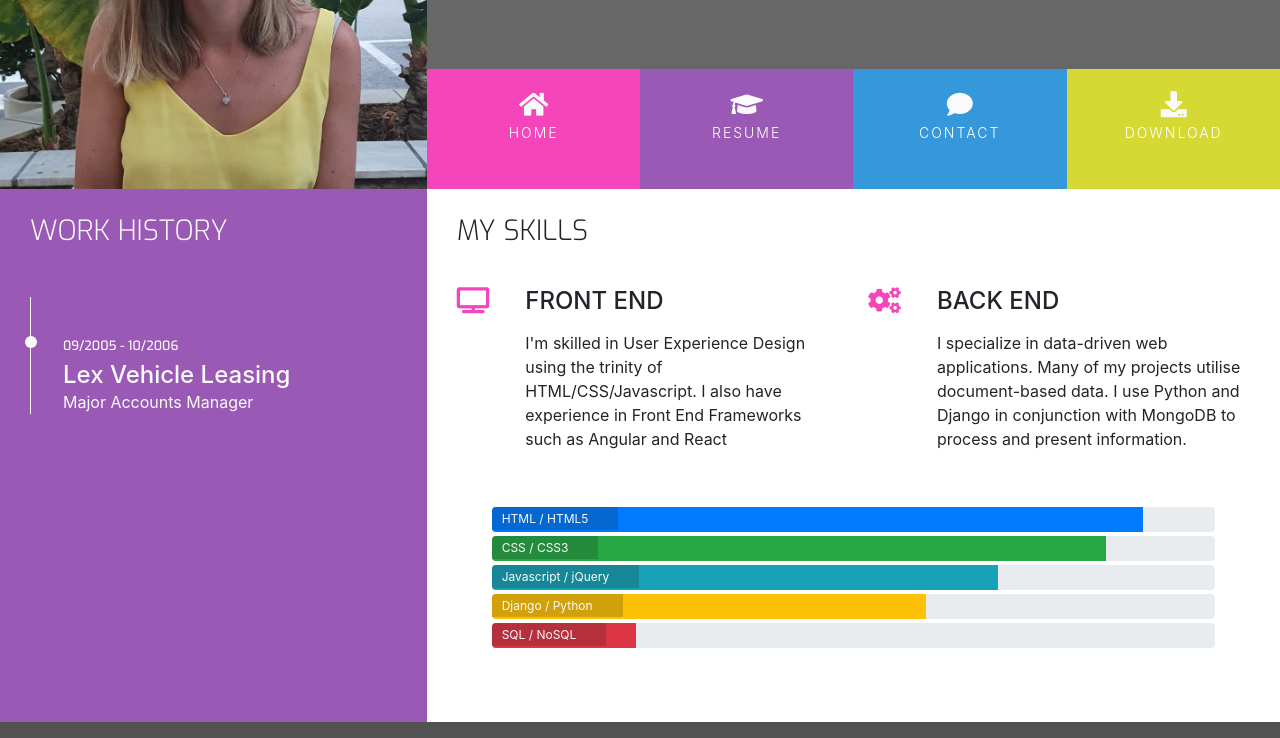
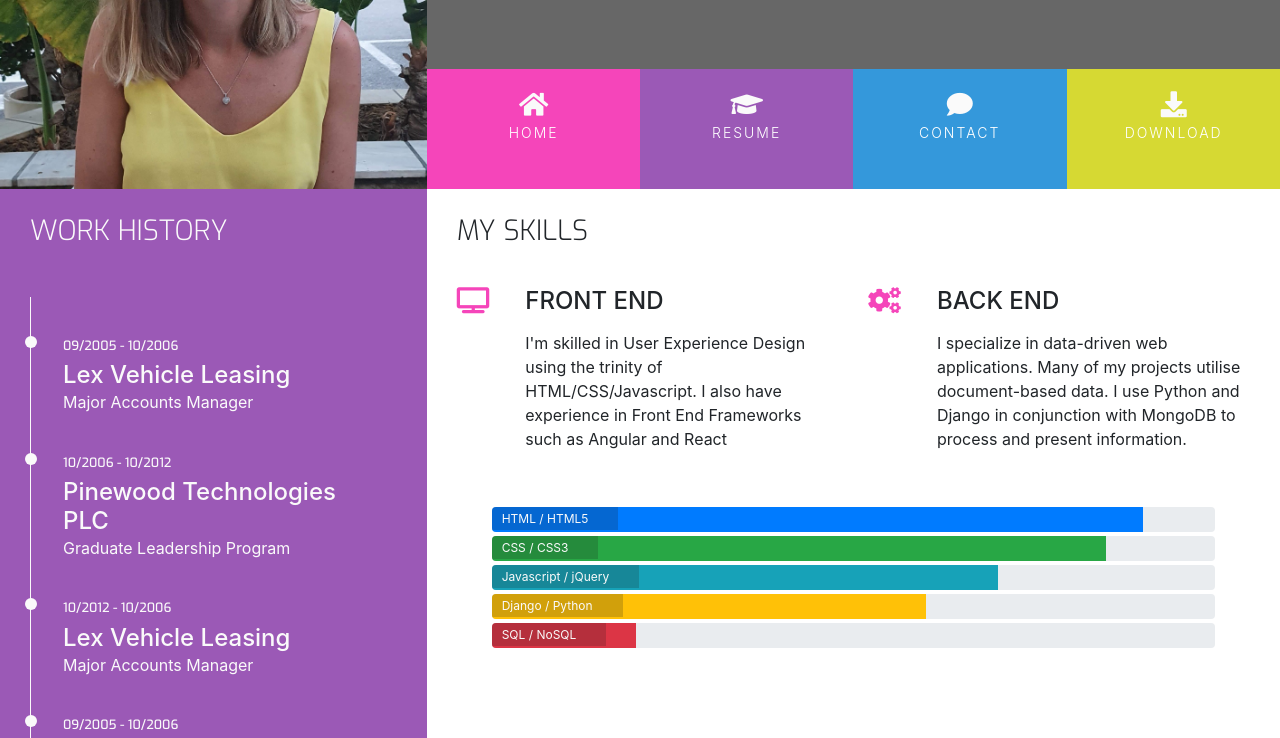
Before and after one commit to quiltingcode/My-Resume, a plain HTML site: page resume.html in a window 1280 px wide. Shown: the part 180-918 px from the top of the page. Drawn offline with nearby package versions, Linux system fonts and the light colour scheme.

Commit message:
Style timeline

```diff
--- a/assets/css/style.css
+++ b/assets/css/style.css
@@ -330,3 +330,7 @@ footer {
     content: '';
     background: #fafafa;
 }
+
+.history-items {
+    margin-bottom: 30px;
+}
--- a/resume.html
+++ b/resume.html
@@ -54,9 +54,23 @@
                         <h3 class="history-heading uppercase">Work History</h3>
                     </div>
                 </div>
-                <div class="timeline-item" data-dates="09/2005 - 10/2006">
-                    <h4>Lex Vehicle Leasing</h4>
-                    <p>Major Accounts Manager</p>
+                <div class="history-items">
+                    <div class="timeline-item" data-dates="09/2005 - 10/2006">
+                        <h4>Lex Vehicle Leasing</h4>
+                        <p>Major Accounts Manager</p>
+                    </div>
+                    <div class="timeline-item" data-dates="10/2006 - 10/2012">
+                        <h4>Pinewood Technologies PLC</h4>
+                        <p>Graduate Leadership Program</p>
+                    </div>
+                    <div class="timeline-item" data-dates="10/2012 - 10/2006">
+                        <h4>Lex Vehicle Leasing</h4>
+                        <p>Major Accounts Manager</p>
+                    </div>
+                    <div class="timeline-item" data-dates="09/2005 - 10/2006">
+                        <h4>Lex Vehicle Leasing</h4>
+                        <p>Major Accounts Manager</p>
+                    </div>
                 </div>
             </div>
             <div class="col-md-8 bg-color-three-reasons section-column">
```
